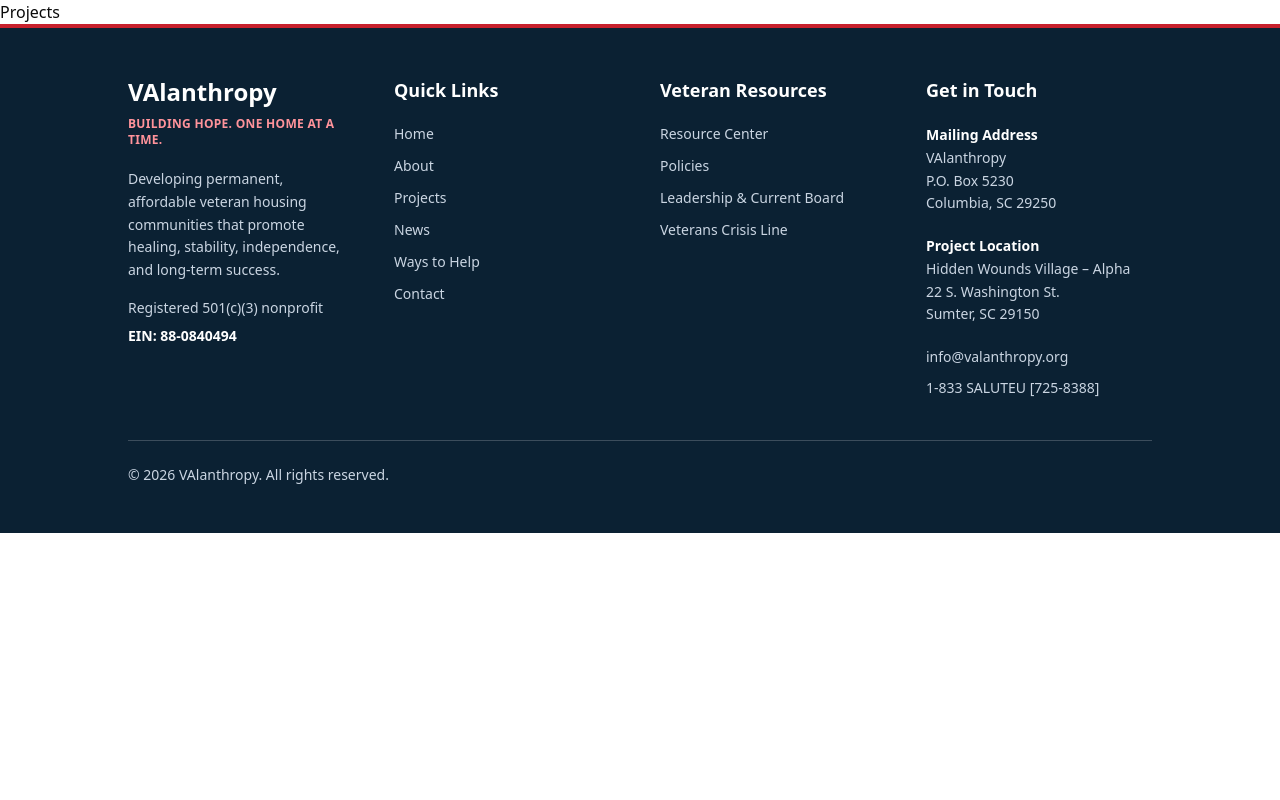
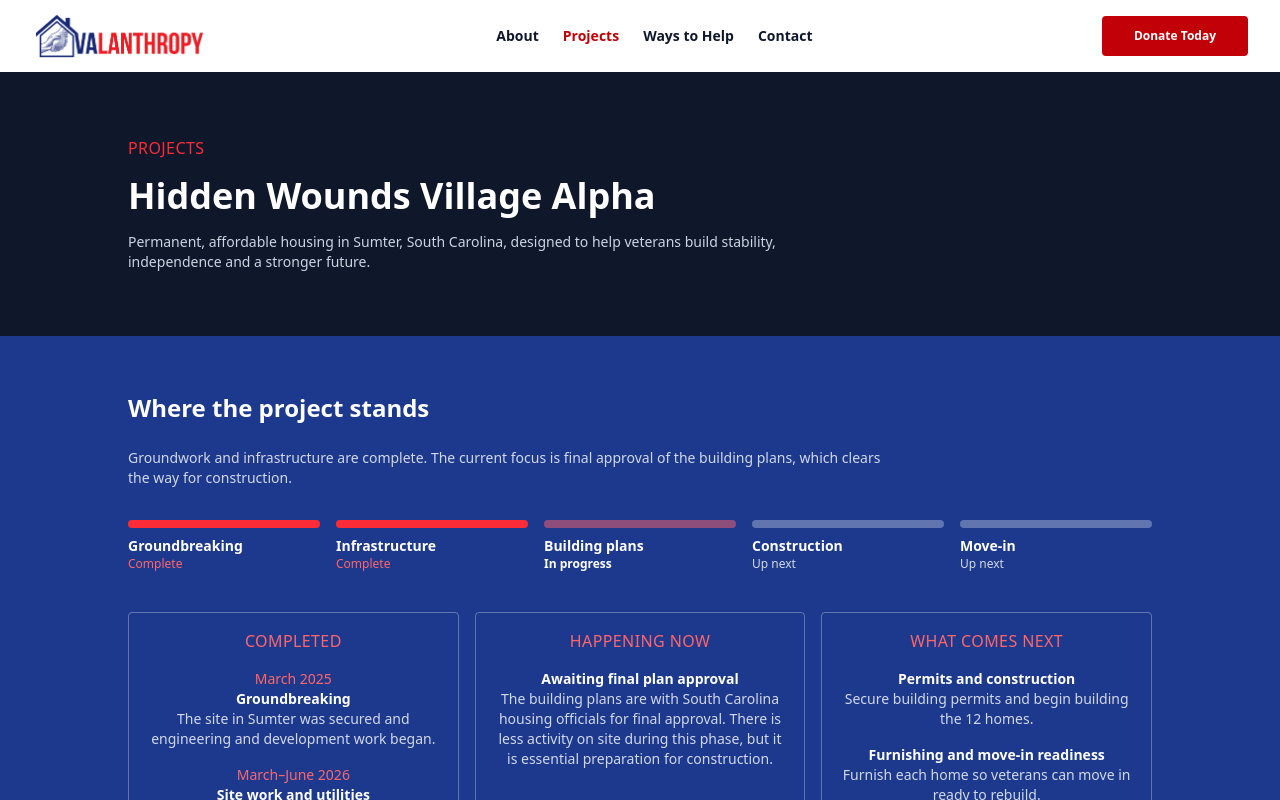
Before and after one commit to ktp-usc/valanthropy, a Next.js app: page /projects in a window 1280 px wide. Shown: the top 800 px of the page. Built offline with nearby package versions, Linux system fonts and the light colour scheme.

Commit message:
VALY-24 Add project progress section

```diff
--- a/app/projects/page.tsx
+++ b/app/projects/page.tsx
@@ -1,7 +1,38 @@
+import Header from "@/components/header";
+import Footer from "@/components/footer";
+import ProjectProgress from "@/components/project-progress";
+
+// Layout
+const PAGE = "min-h-screen bg-white text-slate-900";
+const CONTAINER = "mx-auto max-w-5xl";
+const SECTION_HERO = "bg-slate-900 px-8 py-16 text-white md:px-16";
+
+// Typography
+const EYEBROW = "mb-4 text-[16px] uppercase tracking-wide text-red-500";
+const PAGE_TITLE = "text-4xl font-bold";
+const HERO_TEXT = "mt-4 max-w-2xl text-sm text-slate-300";
+
 export default function ProjectsPage() {
     return (
-        <main>
-            <h1>Projects</h1>
-        </main>
+        <div className={PAGE}>
+            <Header active="/projects" />
+
+            {/* Hero */}
+            <section className={SECTION_HERO}>
+                <div className={CONTAINER}>
+                    <p className={EYEBROW}>Projects</p>
+                    <h1 className={PAGE_TITLE}>Hidden Wounds Village Alpha</h1>
+                    <p className={HERO_TEXT}>
+                        Permanent, affordable housing in Sumter, South Carolina, designed to help veterans build
+                        stability, independence and a stronger future.
+                    </p>
+                </div>
+            </section>
+
+            {/* Progress */}
+            <ProjectProgress />
+
+            <Footer />
+        </div>
     );
 }
--- /dev/null
+++ b/components/project-progress.tsx
@@ -0,0 +1,103 @@
+import Image from "next/image";
+import { LAST_UPDATED, stages, statusGroups, type StageStatus } from "@/lib/project-progress";
+
+// Layout
+const SECTION_DARK = "bg-blue-900 px-8 py-14 text-white md:px-16";
+const CONTAINER = "mx-auto max-w-5xl";
+const SECTION_TITLE = "mb-6 text-2xl font-bold";
+const INTRO = "mb-8 max-w-3xl text-sm text-white/80";
+const LAST_UPDATED_TEXT = "mt-6 text-xs text-white/80";
+
+// Stage tracker
+const STAGE_GRID = "mb-10 grid grid-cols-2 gap-4 sm:grid-cols-3 md:grid-cols-5";
+const STAGE_BAR_DONE = "h-2 rounded bg-red-500";
+const STAGE_BAR_CURRENT = "h-2 rounded bg-red-400/50";
+const STAGE_BAR_UPCOMING = "h-2 rounded bg-white/30";
+const STAGE_NAME = "mt-2 text-sm font-semibold";
+const STAGE_STATUS_DONE = "text-xs text-red-400";
+const STAGE_STATUS_CURRENT = "text-xs font-semibold text-white";
+const STAGE_STATUS_UPCOMING = "text-xs text-white/80";
+
+// Status cards
+const GRID = "grid gap-4 md:grid-cols-3";
+const CARD_DARK = "h-full w-full rounded border border-white/30 p-4 text-center";
+const CARD_TITLE = "mb-4 text-[16px] uppercase tracking-wide text-red-400";
+const MILESTONE_LIST = "space-y-4";
+const MILESTONE_IMAGE = "relative mb-2 aspect-video overflow-hidden rounded bg-slate-200";
+const MILESTONE_DATE = "text-sm text-red-400";
+const MILESTONE_NAME = "text-sm font-semibold";
+const MILESTONE_DETAILS = "text-sm text-white/80";
+
+const STAGE_BAR: Record<StageStatus, string> = {
+    done: STAGE_BAR_DONE,
+    current: STAGE_BAR_CURRENT,
+    upcoming: STAGE_BAR_UPCOMING,
+};
+
+const STAGE_STATUS: Record<StageStatus, string> = {
+    done: STAGE_STATUS_DONE,
+    current: STAGE_STATUS_CURRENT,
+    upcoming: STAGE_STATUS_UPCOMING,
+};
+
+const STAGE_STATUS_LABEL: Record<StageStatus, string> = {
+    done: "Complete",
+    current: "In progress",
+    upcoming: "Up next",
+};
+
+export default function ProjectProgress() {
+    return (
+        <section id="progress" className={SECTION_DARK}>
+            <div className={CONTAINER}>
+                <h2 className={SECTION_TITLE}>Where the project stands</h2>
+                <p className={INTRO}>
+                    Groundwork and infrastructure are complete. The current focus is final approval of the building
+                    plans, which clears the way for construction.
+                </p>
+
+                {/* Stage tracker */}
+                <ol className={STAGE_GRID} aria-label="Project stages">
+                    {stages.map((stage) => (
+                        <li key={stage.label} aria-current={stage.status === "current" ? "step" : undefined}>
+                            <div className={STAGE_BAR[stage.status]} />
+                            <p className={STAGE_NAME}>{stage.label}</p>
+                            <p className={STAGE_STATUS[stage.status]}>{STAGE_STATUS_LABEL[stage.status]}</p>
+                        </li>
+                    ))}
+                </ol>
+
+                {/* Completed, happening now, what comes next */}
+                <ul className={GRID}>
+                    {statusGroups.map((group) => (
+                        <li key={group.title} className={CARD_DARK}>
+                            <h3 className={CARD_TITLE}>{group.title}</h3>
+                            <ul className={MILESTONE_LIST}>
+                                {group.milestones.map((milestone) => (
+                                    <li key={milestone.name}>
+                                        {milestone.image && (
+                                            <div className={MILESTONE_IMAGE}>
+                                                <Image
+                                                    src={milestone.image}
+                                                    alt={milestone.name}
+                                                    fill
+                                                    sizes="(min-width: 768px) 33vw, 100vw"
+                                                    className="object-cover"
+                                                />
+                                            </div>
+                                        )}
+                                        {milestone.date && <p className={MILESTONE_DATE}>{milestone.date}</p>}
+                                        <p className={MILESTONE_NAME}>{milestone.name}</p>
+                                        <p className={MILESTONE_DETAILS}>{milestone.details}</p>
+                                    </li>
+                                ))}
+                            </ul>
+                        </li>
+                    ))}
+                </ul>
+
+                <p className={LAST_UPDATED_TEXT}>{LAST_UPDATED}</p>
+            </div>
+        </section>
+    );
+}
--- /dev/null
+++ b/lib/project-progress.ts
@@ -0,0 +1,76 @@
+// Hidden Wounds Village Alpha progress content. Update this file as the project moves forward.
+// When Projects content moves to WordPress (VALY-27), replace this data with the WordPress source.
+
+export type StageStatus = "done" | "current" | "upcoming";
+
+export type Stage = { label: string; status: StageStatus };
+
+// `image` is optional: add a photo to /public/projects/ and set its path, e.g. "/projects/groundbreaking.png".
+export type Milestone = { date?: string; name: string; details: string; image?: string };
+
+export type StatusGroup = { title: string; milestones: Milestone[] };
+
+export const LAST_UPDATED = "Progress reflects VAlanthropy's updates through July 2026.";
+
+export const stages: Stage[] = [
+    { label: "Groundbreaking", status: "done" },
+    { label: "Infrastructure", status: "done" },
+    { label: "Building plans", status: "current" },
+    { label: "Construction", status: "upcoming" },
+    { label: "Move-in", status: "upcoming" },
+];
+
+export const statusGroups: StatusGroup[] = [
+    {
+        title: "Completed",
+        milestones: [
+            {
+                date: "March 2025",
+                name: "Groundbreaking",
+                details: "The site in Sumter was secured and engineering and development work began.",
+            },
+            {
+                date: "March–June 2026",
+                name: "Site work and utilities",
+                details:
+                    "Infrastructure installation began, including grading, utilities and earthwork for the retention pond and future parking area.",
+            },
+            {
+                name: "Infrastructure complete",
+                details: "Curbs are installed, the retention pond is finished and grading is complete.",
+            },
+            {
+                date: "July 2026",
+                name: "Building plans finalized",
+                details: "Final building plans were completed and submitted for state approval.",
+            },
+        ],
+    },
+    {
+        title: "Happening now",
+        milestones: [
+            {
+                name: "Awaiting final plan approval",
+                details:
+                    "The building plans are with South Carolina housing officials for final approval. There is less activity on site during this phase, but it is essential preparation for construction.",
+            },
+        ],
+    },
+    {
+        title: "What comes next",
+        milestones: [
+            {
+                name: "Permits and construction",
+                details: "Secure building permits and begin building the 12 homes.",
+            },
+            {
+                name: "Furnishing and move-in readiness",
+                details: "Furnish each home so veterans can move in ready to rebuild.",
+            },
+            {
+                name: "Long-term sustainability",
+                details: "Build dependable funding and partner support so the village thrives for years.",
+            },
+        ],
+    },
+];
```
